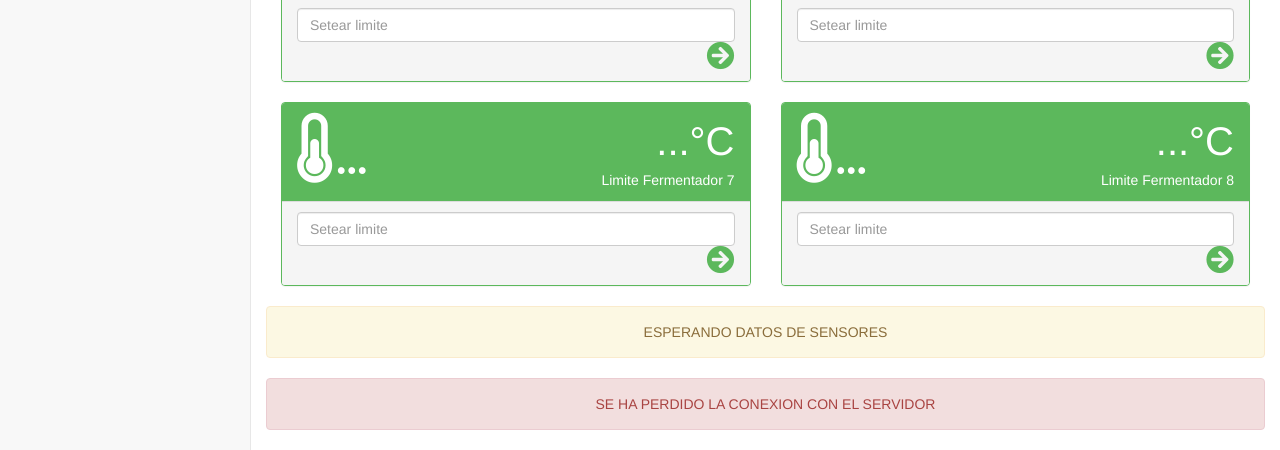
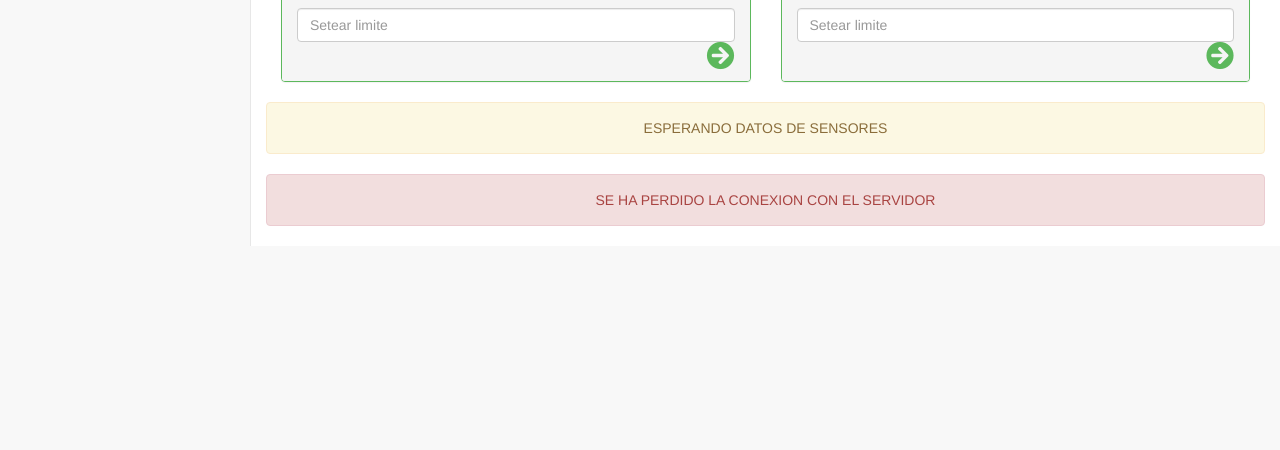
Before and after one commit to enorrmann/brewery-control, a website: page startmin/pages/index.html in a window 1280 px wide. Shown: the part 650-1100 px from the top of the page. After the commit the page ends 896 px from the top, so only its background shows below. Drawn offline with nearby package versions, Linux system fonts and the light colour scheme; no server answers.

Commit message:
lo mismo

```diff
--- a/startmin/pages/index.html
+++ b/startmin/pages/index.html
@@ -245,60 +245,6 @@
                     </div>
                 </div>
                 <!-- UN TACHO FIN -->
-                <!-- UN TACHO INICIO -->
-                <div class="col-lg-6 col-md-6">
-                    <div id="panelTacho6" class="panel panel-green">
-                        <div class="panel-heading">
-                            <div class="row">
-                                <div class="col-xs-6">
-                                    <i id="thermo6" class="fa fa-thermometer-half fa-5x"></i> <span
-                                        class="fa fa-3x tacho6">...</span>
-                                </div>
-
-                                <div class="col-xs-6 text-right">
-                                    <div class="huge"><span class="maxtacho6">...</span>&deg;C</div>
-                                    <div>Limite Fermentador 7</div>
-                                </div>
-                            </div>
-                        </div>
-                        <a href="#">
-                            <div class="panel-footer">
-                                <input id="input6" type="text" class="form-control" placeholder="Setear limite">
-                                <span class="pull-right"><i onclick="setMax(6)"
-                                        class="fa fa-2x fa-arrow-circle-right"></i></span>
-                                <div class="clearfix"></div>
-                            </div>
-                        </a>
-                    </div>
-                </div>
-                <!-- UN TACHO FIN -->
-                <!-- UN TACHO INICIO -->
-                <div class="col-lg-6 col-md-6">
-                    <div id="panelTacho7" class="panel panel-green">
-                        <div class="panel-heading">
-                            <div class="row">
-                                <div class="col-xs-6">
-                                    <i id="thermo6" class="fa fa-thermometer-half fa-5x"></i> <span
-                                        class="fa fa-3x tacho7">...</span>
-                                </div>
-
-                                <div class="col-xs-6 text-right">
-                                    <div class="huge"><span class="maxtacho7">...</span>&deg;C</div>
-                                    <div>Limite Fermentador 8</div>
-                                </div>
-                            </div>
-                        </div>
-                        <a href="#">
-                            <div class="panel-footer">
-                                <input id="input7" type="text" class="form-control" placeholder="Setear limite">
-                                <span class="pull-right"><i onclick="setMax(7)"
-                                        class="fa fa-2x fa-arrow-circle-right"></i></span>
-                                <div class="clearfix"></div>
-                            </div>
-                        </a>
-                    </div>
-                </div>
-                <!-- UN TACHO FIN -->
                 <!-- cuatro tachos mas fin -->
 
 
```
